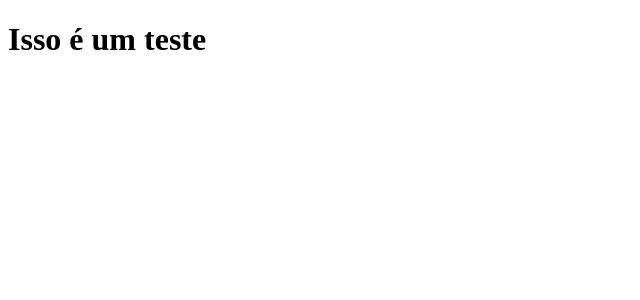
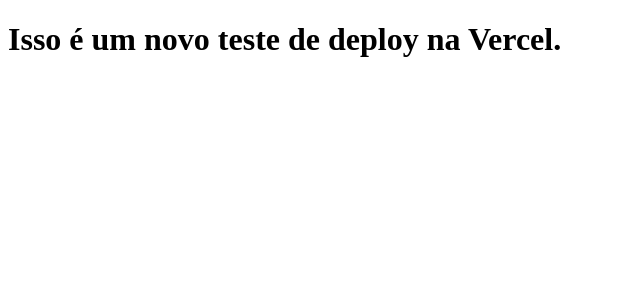
Before and after one commit to franklineto/clone-tabnews, a Next.js app: page / in a window 1280 px wide. Shown: the top 300 px of the page, without its empty margins (0-640 px from the left). Built offline with nearby package versions, Linux system fonts and the light colour scheme.

Commit message:
Teste deploy Vercel

```diff
--- a/pages/index.js
+++ b/pages/index.js
@@ -1,5 +1,5 @@
 function Home(){
-    return <h1>Isso é um teste</h1>
+    return <h1>Isso é um novo teste de deploy na Vercel.</h1>
 }
 
 export default Home;
```
